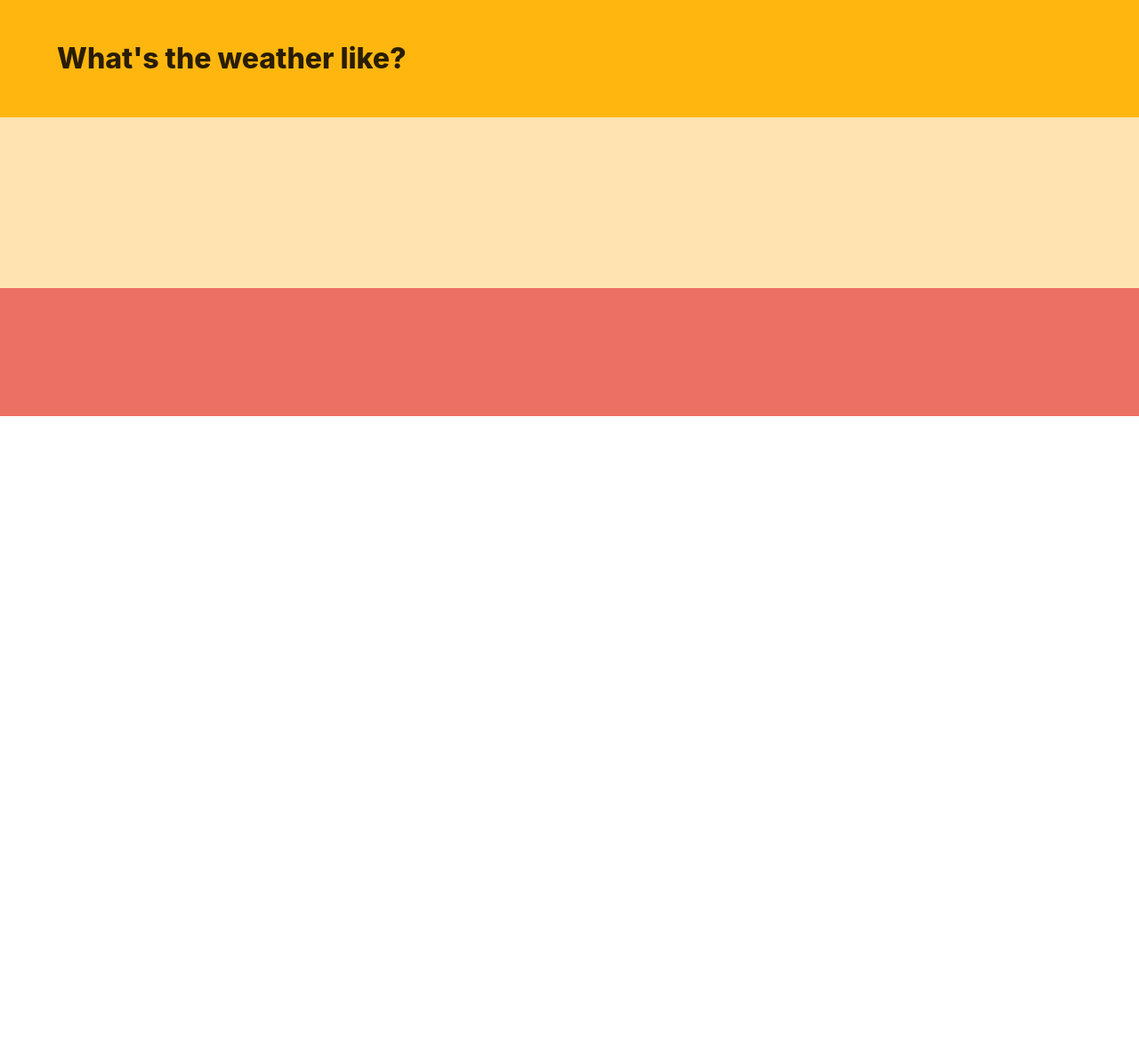
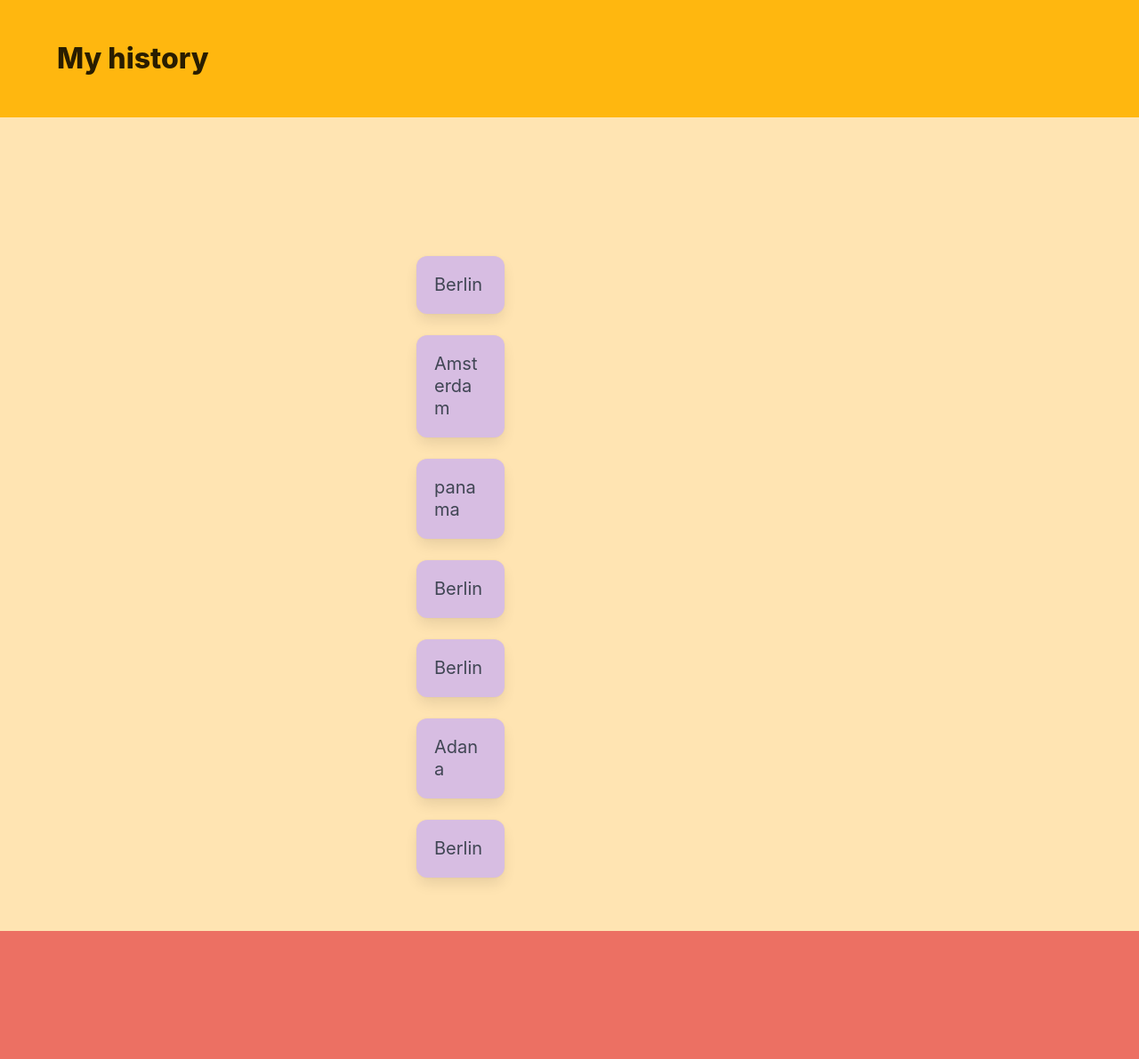
Before and after one commit to gulsro/weather, a Django app: page /citys/ in a window 1280 px wide. Shown: the part 52-1243 px from the top of the page at 89% size. Before the commit the page ends 520 px from the top, so only its background shows below. Run offline with Django 5.2, Linux system fonts and the light colour scheme; data comes from the database, SQL or seed files in the repository; both versions use the stored data as it was after the commit.

Commit message:
search history page lists the cities, city_list template is fixed

```diff
--- a/weather/main/models.py
+++ b/weather/main/models.py
@@ -30,4 +30,4 @@ class City(models.Model):
     #date_time = models.DateTimeField(default="")
 
     def __str__(self):
-        return f"{self.city}"
+        return f"{self.name}"
--- a/weather/main/templates/main/city_list.html
+++ b/weather/main/templates/main/city_list.html
@@ -37,7 +37,7 @@
         <div class="hero-body">
             <div class="container">
                 <h1 class="title">
-                    What's the weather like?
+                    My history
                 </h1>
             </div>
         </div>
@@ -54,7 +54,14 @@
         <div class="container">
             <div class="columns">
                 <div class="column is-offset-4 is-4">
-                    {% for weather in weather_list %}
+                    {% for city in object_list %}
+                    <div class="column is-one-third">
+                        <div class="box">
+                            <h2 class="subtitle">{{ city.name }}</h2>
+                        </div>
+                    </div>
+                    {% endfor %}
+                    <!-- {% for weather in weather_list %}
                     <div class="box">
                         <article class="media">
                             <div class="media-left">
@@ -74,7 +81,7 @@
                             </div>
                         </article>
                     </div>
-                    {% endfor %}
+                    {% endfor %} -->
                 </div>
             </div>
         </div>
--- a/weather/main/views.py
+++ b/weather/main/views.py
@@ -51,7 +51,7 @@ def search(request):
             context = {"weather_list" : weather_list, 'form' : form}
             #return redirect("main")
             #city.country = get_country(city.name)
-            #city.save()
+            city.save()
 
         else:
             print(form.errors)  # Print form errors for debugging
```
Also changed, not shown: weather/db.sqlite3.
